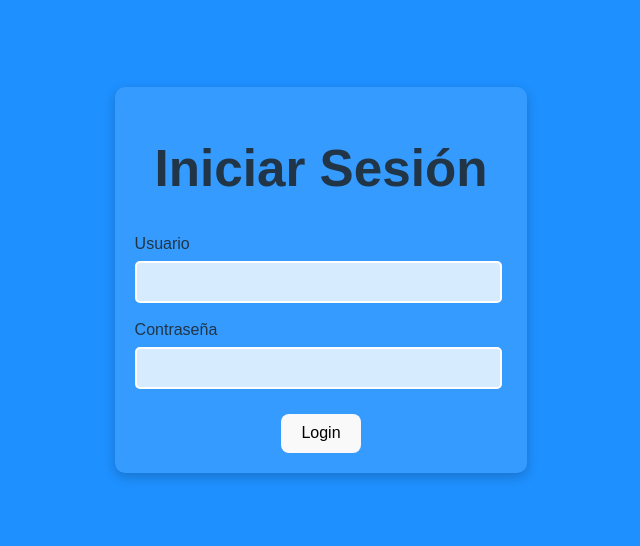
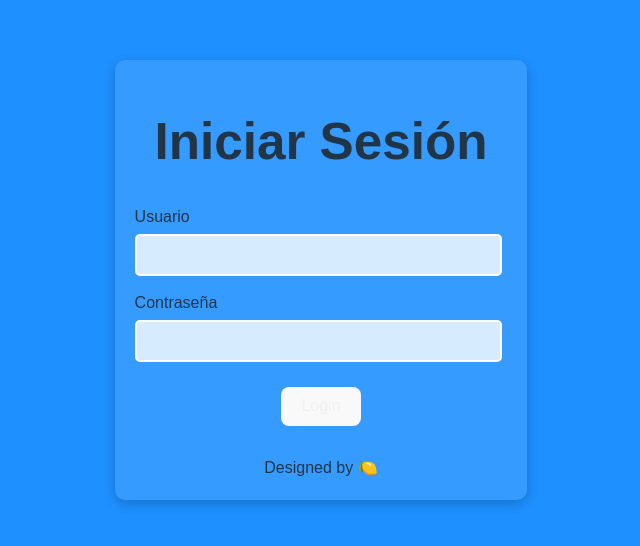
Before and after one commit to SergioRBurdalo/capybaraAwards-front, a React (Vite) app: page /login in a window 1280 px wide. Shown: the part 120-666 px from the top of the page, without its empty margins (339-979 px from the left). Built offline with nearby package versions, Linux system fonts and the light colour scheme.

Commit message:
fixButton

```diff
--- a/src/App.css
+++ b/src/App.css
@@ -41,6 +41,9 @@ body {
   flex-direction: column;
   align-items: flex-start;
 }
+.powerby{
+  margin-top: 30px;
+}
 
 input {
   margin-top: 5px;
@@ -58,7 +61,7 @@ button {
   padding: 10px 20px;
   border: none;
   background-color: white;  /* Botón blanco */
-  color: black;  /* Texto del botón en negro */
+  color: #f0f0f0;  /* Texto del botón en negro */
   font-weight: bold;
   border-radius: 5px;
   cursor: pointer;
@@ -67,7 +70,7 @@ button {
 }
 
 button:hover {
-  background-color: #f0f0f0;  /* Cambio de color al pasar el mouse */
+  background-color: black;  /* Cambio de color al pasar el mouse */
 }
 
 button:focus {
--- a/src/login.jsx
+++ b/src/login.jsx
@@ -85,10 +85,7 @@ function Login({ onLoginSuccess }) {
 
             <button onClick={handleLogin}>Login</button>
           </div>
-        </>
-      )}
-
-      {/* Mostrar el mensaje de error y el GIF cuando hay un error */}
+          {/* Mostrar el mensaje de error y el GIF cuando hay un error */}
       {error && (
         <div className="error-container">
           <p className="error">{error}</p>
@@ -99,6 +96,12 @@ function Login({ onLoginSuccess }) {
           />
         </div>
       )}
+          <div className='powerby'>Designed by 🍋</div>
+
+        </>
+      )}
+
+
     </div>
   );
 }
```
